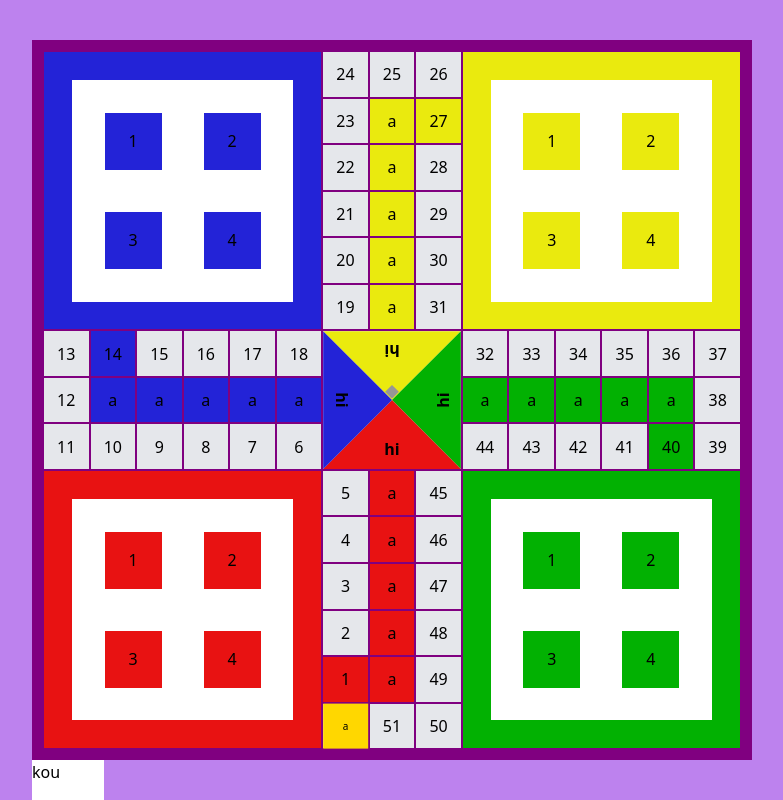
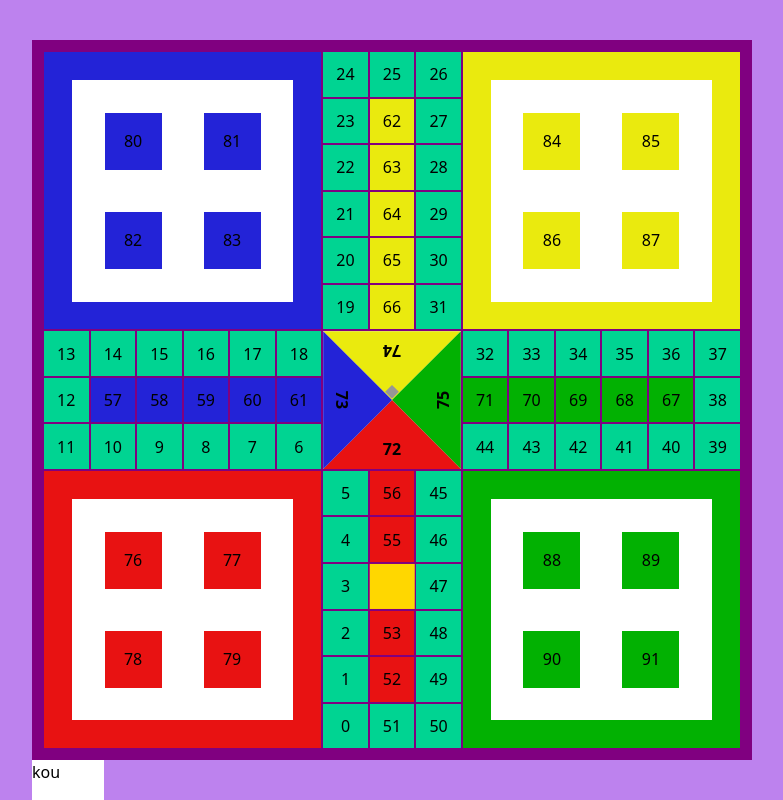
Before and after one commit to KoushikGit2024/LudoChamp, a React (Vite) app in the folder frontend/: page / in a window 1280 px wide. Shown: the whole page, without its empty margins (248-1031 px from the left). Built offline with nearby package versions, Linux system fonts and the light colour scheme.

Commit message:
the path references and path map is initiated

```diff
--- a/frontend/package.json
+++ b/frontend/package.json
@@ -21,6 +21,7 @@
     "react": "^19.1.1",
     "react-dom": "^19.1.1",
     "react-router-dom": "^7.9.1",
+    "socket.io-client": "^4.8.1",
     "tailwindcss": "^4.1.13",
     "three": "^0.180.0"
   },
--- a/frontend/src/App.jsx
+++ b/frontend/src/App.jsx
@@ -15,7 +15,7 @@ function App() {
   // const [count, setCount] = useState(0)
 
   return (
-    <main className='bg-[#1aefab] flex flex-col items-center justify-center p-0 m-0 w-screen h-screen md:overflow-hidden'>
+    <main className='bg-[#2c1aef] flex flex-col items-center justify-center p-0 m-0 w-screen h-screen md:overflow-hidden'>
       {/* <div className='min-h-full bg-amber-300 min-w-full'> */}
         <Routes>
           <Route path='/' element={<Home/>}/>
--- /dev/null
+++ b/frontend/src/components/Cell.jsx
@@ -0,0 +1,11 @@
+import React from 'react'
+
+const Cell = ({num}) => {
+  return (
+    <div className='bg-emerald-400 min-h-full min-w-full flex items-center justify-center'>
+        {num}
+    </div>
+  )
+}
+
+export default Cell
--- a/frontend/src/components/GameBoard.jsx
+++ b/frontend/src/components/GameBoard.jsx
@@ -6,6 +6,7 @@ import gsap from "gsap";
 import {useGSAP} from '@gsap/react'
 
 import debounce from '../derivedFuncs/debounce.js'
+import Cell from "./Cell.jsx";
 const GameBoard = () => {
   const pathRefs = useRef([]);
   const boardRef = useRef(null);
@@ -13,9 +14,49 @@ const GameBoard = () => {
   const audioRef = useRef(null);
 
   const [pathPoints,setPathPoints]=useState([])
-  const [temp,setTemp]=useState(0);
+  const [temp,setTemp]=useState(54);
   const [loaded,setLoaded]=useState(false)
   const [cellSize,setCellSize]=useState(0)
+
+  const Homes = [
+    { keyId: "R", color: "#e81212", base: 76, bg: "bg-R" },
+    { keyId: "B", color: "#2323d7", base: 80, bg: "bg-B" },
+    { keyId: "Y", color: "#eaea0e", base: 84, bg: "bg-Y" },
+    { keyId: "G", color: "#02b102", base: 88, bg: "bg-G" },
+  ];
+
+
+  const FinishTriangles = [
+    {
+      color: "#eaea0e",
+      clip: "polygon(0% 0%, 100% 0%, 50% 50%)",
+      align: "flex justify-center pt-2",
+      ref: 74,
+      rotate: "rotate-180",
+    },
+    {
+      color: "#02b102",
+      clip: "polygon(100% 0%, 100% 100%, 50% 50%)",
+      align: "flex items-center justify-end pr-2",
+      ref: 75,
+      rotate: "rotate-270",
+    },
+    {
+      color: "#e81212",
+      clip: "polygon(100% 100%, 0% 100%, 50% 50%)",
+      align: "flex justify-center items-end pb-2",
+      ref: 72,
+      rotate: "rotate-0",
+    },
+    {
+      color: "#2323d7",
+      clip: "polygon(0% 100%, 0% 0%, 50% 50%)",
+      align: "flex items-center pl-2",
+      ref: 73,
+      rotate: "rotate-90",
+    },
+  ];
+
 
   const playSound = () => {
     if (!audioRef.current) return;
@@ -31,6 +72,7 @@ const GameBoard = () => {
     const pieceSize = firstCellRect.width;
     setCellSize(pieceSize);
     const tempPts = pathRefs.current.map((el) => {
+      // console.log(pathRefs.current.length)
       const cellRect = el.getBoundingClientRect();
       return {
         x:cellRect.left-boardRect.left,
@@ -43,9 +85,7 @@ const GameBoard = () => {
     pathPointCalculator();
     setLoaded(true);
   }, []);
-  // window.addEventListener('resize',debounce(
-  //   ()=>{console.log("hi")}
-  // ,1000))
+
   useEffect(() => {
 
     window.addEventListener('resize',debounce(
@@ -69,6 +109,25 @@ const GameBoard = () => {
       ease: "power2.out"
     });
   }, [temp, pathPoints]);
+  const range = (start, end) => {
+    const res = [];
+    let i = start;
+    while (true) {
+      res.push(i);
+      if (i === end) break;
+      i = i+1;
+    }
+    return res;
+  };
+
+  const piecePath = {
+    R: [...range(1, 56),72],
+    B: [...range(14, 51),...range(0, 12),...range(57, 61),73],
+    Y: [...range(27, 51),...range(0, 25),...range(62, 66),74],
+    G: [...range(40, 51),...range(0, 38),...range(67, 71),75],
+  };
+
+  console.log(piecePath['G'])
 
   return (
     <div
@@ -99,7 +158,7 @@ const GameBoard = () => {
         // console.log(pathPoints[temp]);
 
         for(let i=0;i<5;i++){
-          setTemp(prev => (prev < 51 ? prev + 1 : 0));
+          setTemp(prev => (prev < 92 ? prev + 1 : 0));
           playSound();
           await sleep(500);
         }
@@ -112,151 +171,78 @@ const GameBoard = () => {
           ref={(el)=>(pathRefs.current[i]=el)}
           className={`cell box${i + 1} flex items-center justify-center aspect-square`} style={{backgroundImage:star}}
         >
-          {(loaded)?i:""}
+          <Cell num={(loaded)?i:""}/>
         </div>
       ))}
 
       {/* Tracks */}
-      {["R", "B", "Y", "G"].map((c) =>
-        [1, 2, 3, 4, 5].map((n) => (
+
+      {["R", "B", "Y", "G"].map((c,i) =>
+        [1, 2, 3, 4, 5].map((n,j) => (
           <div
+          ref={(el)=>(pathRefs.current[i*5+j+52]=el)}
             key={`${c}${n}`}
             className={`cell track${c}${n} bg-${c} flex items-center justify-center aspect-square`}
-          >a</div>
+          >{i*5+j+52}</div>
         ))
       )}
 
       {/* Homes */}
-      <div className="cell homeR bg-R flex items-center justify-center aspect-square" >
+      {
+        Homes.map(({ keyId, color, base, bg})=>(
+          <div key={keyId} className={`cell home${keyId} ${bg} flex items-center justify-center aspect-square`}>
             <div
               className="bg-white aspect-square w-[80%] gap-1 grid grid-cols-2 grid-rows-2 place-items-center p-[5%]"
               style={{
-            gridTemplateAreas:`
-            "homeR1 homeR2"
-            "homeR3 homeR4
-          `,}}
+                gridTemplateAreas: `
+                  "home${keyId}1 home${keyId}2"
+                  "home${keyId}3 home${keyId}4"
+                `,
+              }}
             >
-          <div className="homeR1 bg-[#e81212] min-w-[60%] w-[60%] min-h-[60%] h-[60%] flex items-center justify-center aspect-square">
-            1
+              {[0, 1, 2, 3].map(i => (
+                <div
+                  key={i}
+                  ref={el => (pathRefs.current[base + i] = el)}
+                  className={`home${keyId}${i + 1} flex items-center justify-center aspect-square
+                            min-w-[60%] min-h-[60%] w-[60%] h-[60%]`}
+                  style={{ backgroundColor: color }}
+                >
+                  {base + i}
                 </div>
-          <div className="homeR2 bg-[#e81212] min-w-[60%] w-[60%] min-h-[60%] h-[60%] flex items-center justify-center aspect-square">
-            2
-          </div>
-          <div className="homeR3 bg-[#e81212] min-w-[60%] w-[60%] min-h-[60%] h-[60%] flex items-center justify-center aspect-square">
-            3
-          </div>
-          <div className="homeR4 bg-[#e81212] min-w-[60%] w-[60%] min-h-[60%] h-[60%] flex items-center justify-center aspect-square">
-            4
+              ))}
             </div>
           </div>
-      </div>
-      <div className="cell homeB bg-B flex items-center justify-center aspect-square" >
+        ))
+      }
+
+      <div className="cell finish relative flex items-center justify-center aspect-square">
+        {FinishTriangles.map(({ color, clip, align, ref, rotate }) => (
           <div
-          className="bg-white aspect-square w-[80%] gap-1 grid grid-cols-2 grid-rows-2 place-items-center p-[5%]"
-          style={{
-            gridTemplateAreas:`
-            "homeB1 homeB2"
-            "homeB3 homeB4
-          `,}}
+            key={ref}
+            className={`absolute inset-0 ${align} font-bold`}
+            style={{ backgroundColor: color, clipPath: clip }}
           >
-          <div className="homeB1 bg-[#2323d7] min-w-[60%] w-[60%] min-h-[60%] h-[60%] flex items-center justify-center aspect-square">
-            1
-          </div>
-          <div className="homeB2 bg-[#2323d7] min-w-[60%] w-[60%] min-h-[60%] h-[60%] flex items-center justify-center aspect-square">
-            2
-          </div>
-          <div className="homeB3 bg-[#2323d7] min-w-[60%] w-[60%] min-h-[60%] h-[60%] flex items-center justify-center aspect-square">
-            3
-          </div>
-          <div className="homeB4 bg-[#2323d7] min-w-[60%] w-[60%] min-h-[60%] h-[60%] flex items-center justify-center aspect-square">
-            4
+            <div
+              ref={el => (pathRefs.current[ref] = el)}
+              className={`h-1/3 w-1/3 flex items-end justify-center ${rotate}`}
+            >
+              {ref}
             </div>
           </div>
-      </div>
-      <div className="cell homeY bg-Y flex items-center justify-center aspect-square" >
+        ))}
+
         <div
-          className="bg-white aspect-square w-[80%] gap-1 grid grid-cols-2 grid-rows-2 place-items-center p-[5%]"
+          className="bg-[#969696] z-10 min-w-1/10 min-h-1/10"
           style={{
-            gridTemplateAreas:`
-            "homeY1 homeY2"
-            "homeY3 homeY4
-          `,}}
-        >
-          <div className="homeY1 bg-[#eaea0e] min-w-[60%] w-[60%] min-h-[60%] h-[60%] flex items-center justify-center aspect-square">
-            1
-          </div>
-          <div className="homeY2 bg-[#eaea0e] min-w-[60%] w-[60%] min-h-[60%] h-[60%] flex items-center justify-center aspect-square">
-            2
-          </div>
-          <div className="homeY3 bg-[#eaea0e] min-w-[60%] w-[60%] min-h-[60%] h-[60%] flex items-center justify-center aspect-square">
-            3
-          </div>
-          <div className="homeY4 bg-[#eaea0e] min-w-[60%] w-[60%] min-h-[60%] h-[60%] flex items-center justify-center aspect-square">
-            4
-          </div>
-        </div>
-      </div>
-      <div className="cell homeG bg-G flex items-center justify-center aspect-square" >
-        <div
-          className="bg-white aspect-square w-[80%] gap-1 grid grid-cols-2 grid-rows-2 place-items-center p-[5%]"
-          style={{
-            gridTemplateAreas:`
-            "homeG1 homeG2"
-            "homeG3 homeG4
-          `,}}
-        >
-          <div className="homeG1 bg-[#02b102] min-w-[60%] w-[60%] min-h-[60%] h-[60%] flex items-center justify-center aspect-square">
-            1
-          </div>
-          <div className="homeG2 bg-[#02b102] min-w-[60%] w-[60%] min-h-[60%] h-[60%] flex items-center justify-center aspect-square">
-            2
-          </div>
-          <div className="homeG3 bg-[#02b102] min-w-[60%] w-[60%] min-h-[60%] h-[60%] flex items-center justify-center aspect-square">
-            3
-          </div>
-          <div className="homeG4 bg-[#02b102] min-w-[60%] w-[60%] min-h-[60%] h-[60%] flex items-center justify-center aspect-square">
-            4
-          </div>
-        </div>
-      </div>
-      <div className="cell finish relative flex items-center justify-center aspect-square" >
-        <div
-          className="absolute inset-0 bg-[#eaea0e] flex justify-center pt-2 font-bold"
-          style={{ clipPath: 'polygon(0% 0%, 100% 0%, 50% 50%)' }}
-        >
-          <div className=" h-1/3 w-1/3 flex items-end justify-center rotate-180">
-            hi
-          </div>
-        </div>
-        <div
-          className="absolute inset-0 bg-[#02b102] flex items-center justify-end pr-2 font-bold"
-          style={{ clipPath: 'polygon(100% 0%, 100% 100%, 50% 50%)' }}
-        >
-          <div className=" h-1/3 w-1/3 flex items-end justify-center rotate-270">
-            hi
-          </div>
-        </div>
-        <div
-          className="absolute inset-0 bg-[#e81212] flex justify-center items-end pb-2 font-bold"
-          style={{ clipPath: 'polygon(100% 100%, 0% 100%, 50% 50%)' }}
-        >
-          <div className=" h-1/3 w-1/3 flex items-end justify-center rotate-0">
-            hi
-          </div>
-        </div>
-        <div
-          className="absolute inset-0 bg-[#2323d7] flex items-center jusc pl-2 font-bold"
-          style={{ clipPath: 'polygon(0% 100%, 0% 0%, 50% 50%)' }}
-        >
-          <div className=" h-1/3 w-1/3 flex items-end justify-center rotate-90">
-            hi
-          </div>
-        </div>
-        <div className="bg-[#969696]  z-10 self min-w-1/10 min-h-1/10" style={{clipPath:'polygon(50% 0%, 100% 50%, 50% 100%, 0% 50%)',translate:'0 -60%'}} ></div>
+            clipPath: "polygon(50% 0%, 100% 50%, 50% 100%, 0% 50%)",
+            translate: "0 -60%",
+          }}
+        />
       </div>
       {
         (loaded) && <div ref={pieceRef} className="piece aspect-square fixed z-100 bg-[gold] text-[10px] p-0 m-0 flex items-center justify-center"  style={{width:`${cellSize}px`,display:(`${(loaded)?"flex":"none"}`)}}>
-          a<audio src={SlideEffect} className="fixed top-0 left-0 z-[1000]">hi</audio>
+          {/* <audio src={SlideEffect} className="fixed top-0 left-0 z-[1000]">hi</audio> */}
         </div>
         // <div className="piece aspect-square fixed z-100 bg-[gold] text-[10px] p-0 m-0" onClick={(e)=>{console.log(e.target.getBoundingClientRect())}}>P</div>
       }
--- a/frontend/src/pages/Profile.jsx
+++ b/frontend/src/pages/Profile.jsx
@@ -1,9 +1,24 @@
 import React from 'react'
+import { useState } from 'react';
+import {io} from 'socket.io-client'
+
 
 const Profile = () => {
+  const socket = io("http://localhost:8000");
+  // console.log(socket)
+  socket.on("connect", (e) => {
+    console.log("Connected:", e);
+
+  });
+  socket.emit("join-room", useState);
+
   return (
-    <div>
+    <div className='bg-emerald-300 p-2 flex gap-2 items-center justify-center'>
       profile
+      <button type="button" className='bg-blue-500 p-1' onClick={()=>{
+        console.log("Helii");
+        socket.emit("message", useState);
+      }}>Press Meee!</button>
     </div>
   )
 }
```
Also changed, not shown: 2 other files (tests, documents, lock files or other folders). Lines whose indentation alone changed are shown as unchanged.
